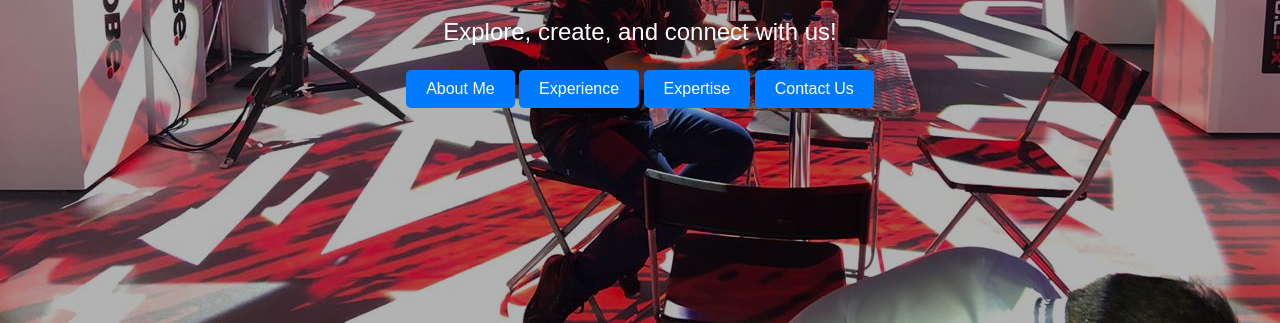
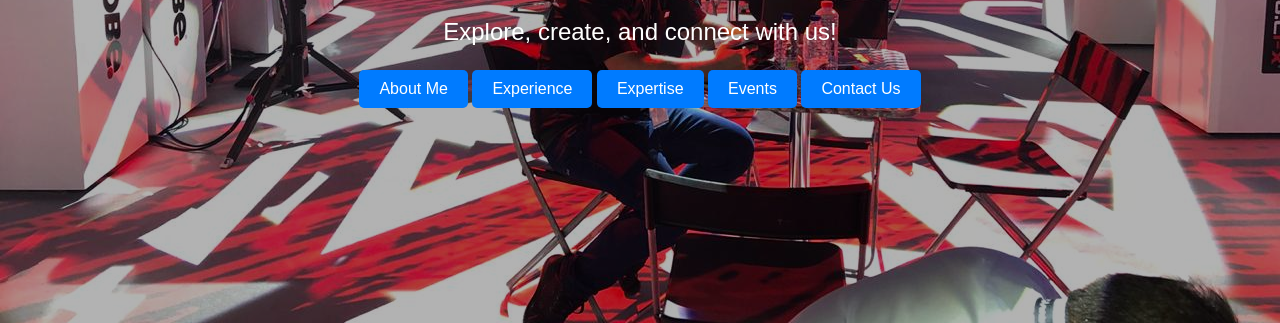
Before and after one commit to Zitlab/fawadshah.github.io, a plain HTML site: page index.html in a window 1280 px wide. Shown: the part 477-800 px from the top of the page. Drawn offline with Linux system fonts and the light colour scheme.

Commit message:
Update index.html
adding new buttons

```diff
--- a/index.html
+++ b/index.html
@@ -24,6 +24,7 @@
       <button id="aboutBtn">About Me</button>
       <button id="experienceBtn">Experience</button>
       <button id="expertiseBtn">Expertise</button>
+      <button id="eventBtn">Events</button>
       <button id="contactBtn">Contact Us</button>
     </div>
   </div>
```
